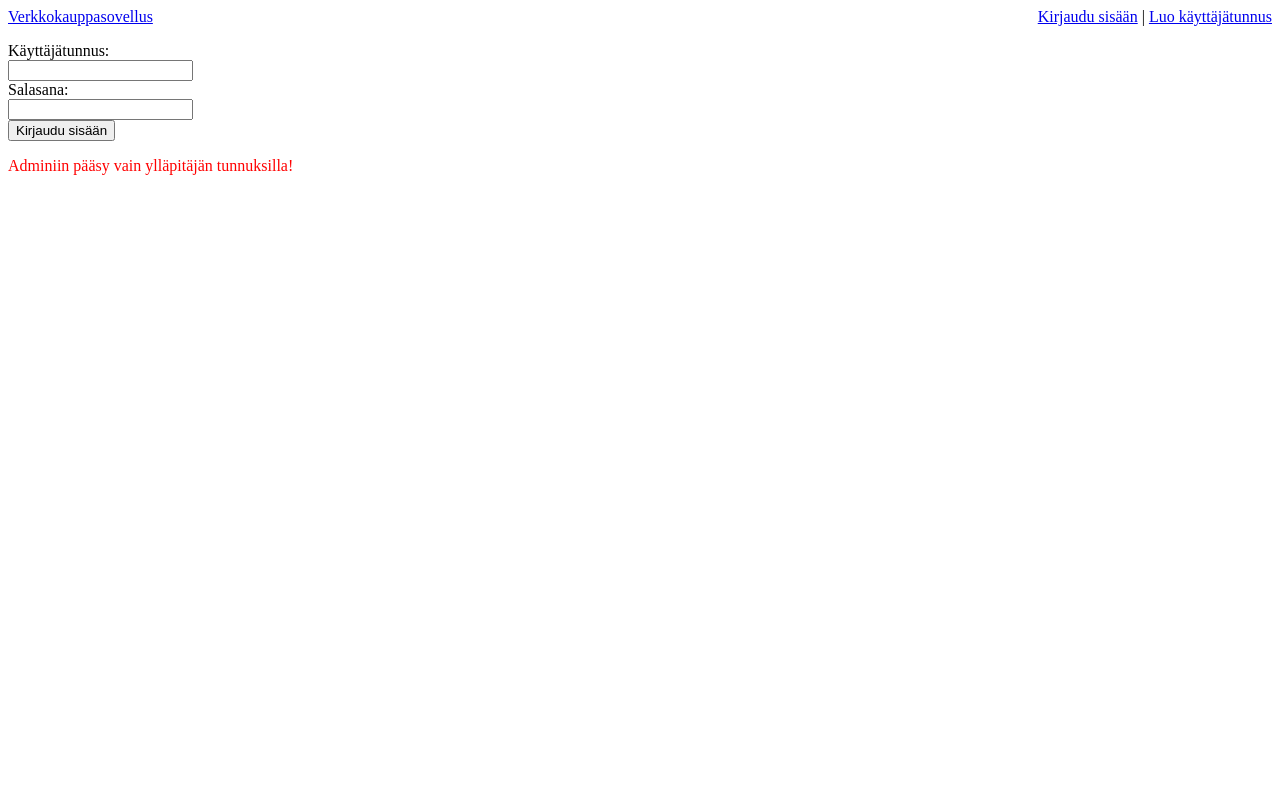
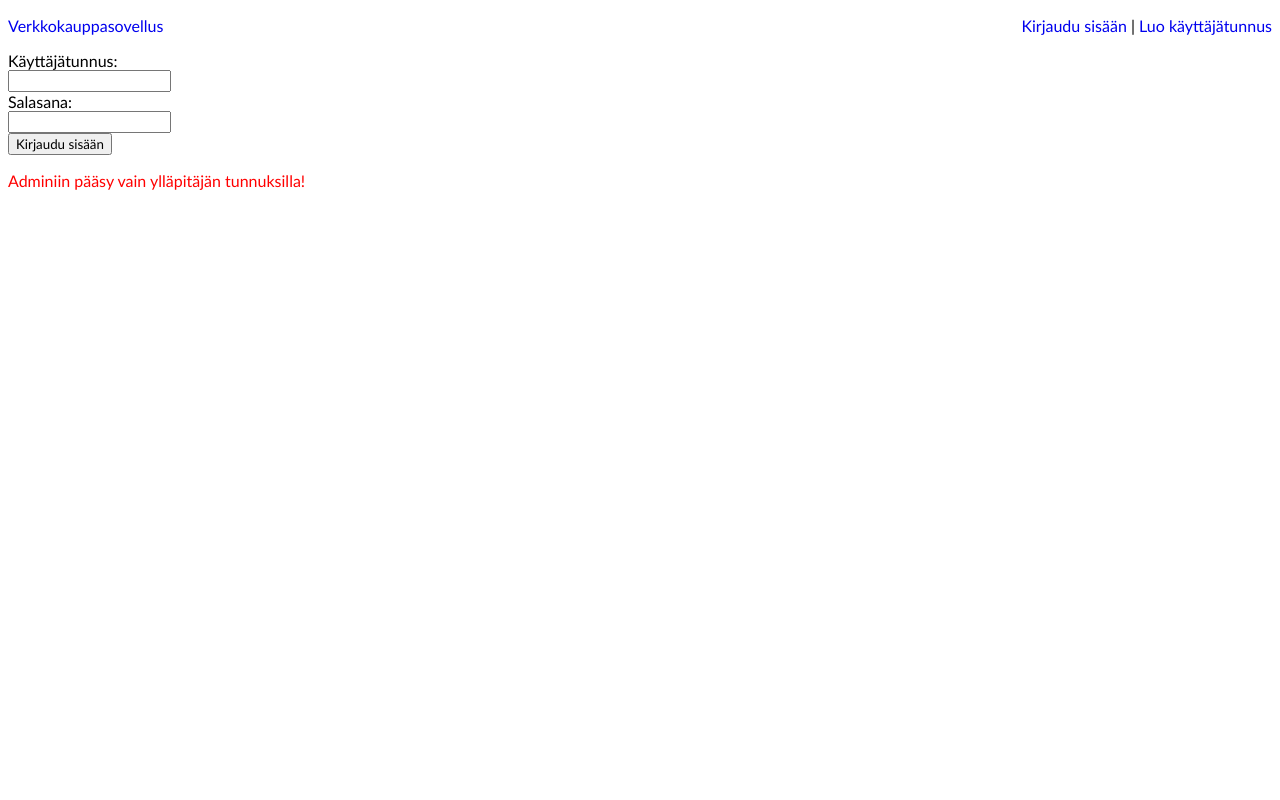
Before and after one commit to Ejo0/tsoha-harjoitustyo, a Flask app: page /admin in a window 1280 px wide. Run offline with Flask 2, Linux system fonts and the light colour scheme.

Commit message:
Add css with some simple styling

```diff
--- /dev/null
+++ b/static/main.css
@@ -0,0 +1,11 @@
+* {
+    font-family:'Gill Sans', 'Gill Sans MT', Calibri, 'Trebuchet MS', sans-serif
+}
+
+body {
+    overflow-wrap: break-word;
+}
+
+a {
+    text-decoration-line: none;
+}
--- a/templates/admin/layout.html
+++ b/templates/admin/layout.html
@@ -1,3 +1,7 @@
+<!doctype html>
+<link rel="stylesheet" href="/static/main.css">
+<meta name="viewport" content="width=device-width, initial-scale=1">
+
 <title>Admin</title>
 <h3>Admin</h3>
 <p>
--- a/templates/layout.html
+++ b/templates/layout.html
@@ -1,3 +1,7 @@
+<!doctype html>
+<link rel="stylesheet" href="/static/main.css">
+<meta name="viewport" content="width=device-width, initial-scale=1">
+
 <title>Verkkokauppasovellus</title>
 <p>
     <a href="/">Verkkokauppasovellus</a>
```
